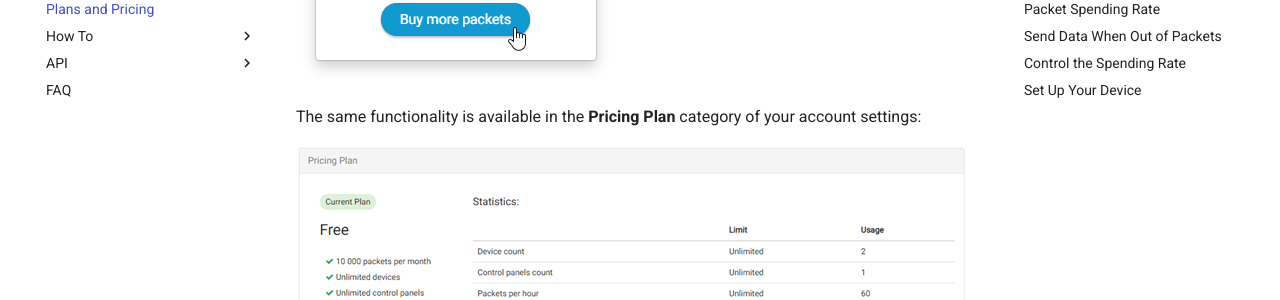
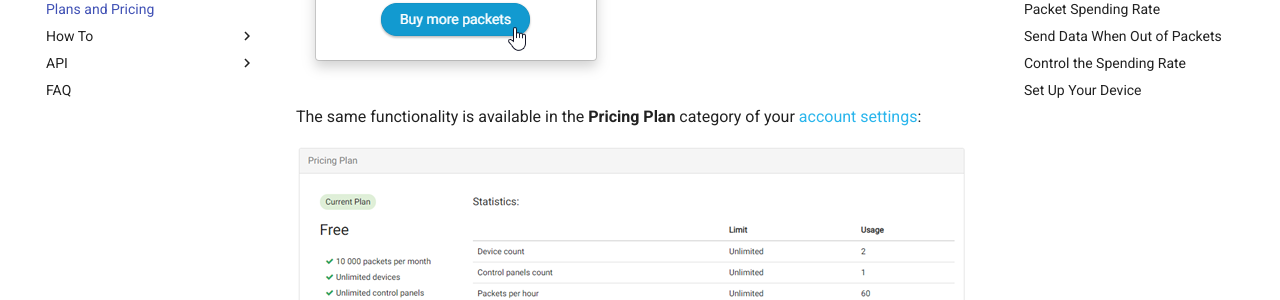
Before and after one commit to cloud4rpi/docs, an MkDocs documentation site: the page built from docs/plans-and-pricing.md, in a window 1280 px wide and 900 px high, scrolled down 1212 px. Shown: the part 153-453 px from the top of the window. Built offline with MkDocs 1.6.1 and Material for MkDocs 9.7.7, drawn with Linux system fonts in a browser that asks for light colours; comment, search, counter and statistics services are not loaded; part of the change alters nothing that is shown.

```diff
--- a/docs/plans-and-pricing.md
+++ b/docs/plans-and-pricing.md
@@ -20,7 +20,7 @@ The web UI's header displays the number of available packets. You can click it f
 
 ![Buy Packets](/res/managePackets/buy.png)
 
-The same functionality is available in the **Pricing Plan** category of your account settings:
+The same functionality is available in the **Pricing Plan** category of your [account settings](https://cloud4rpi.io/account):
 
 ![Account Settings](/res/managePackets/account-settings.png)
 
```
